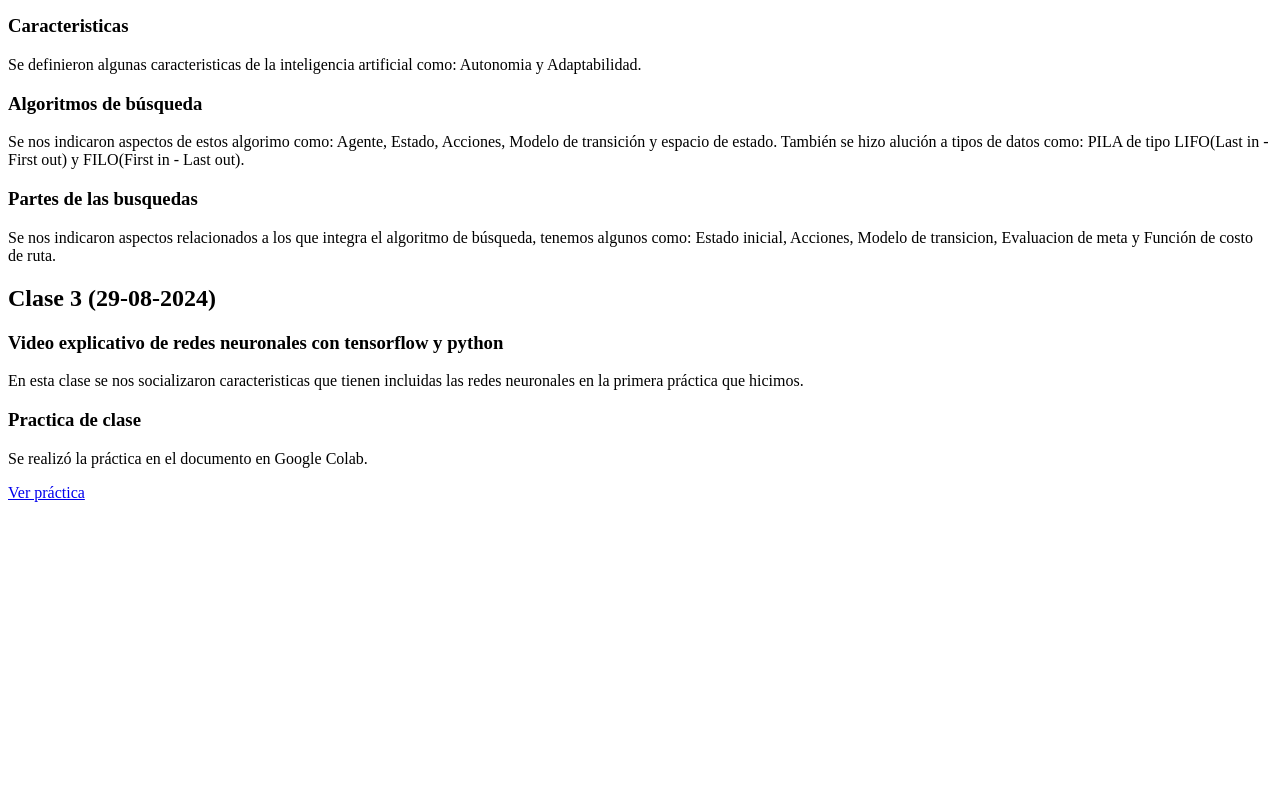
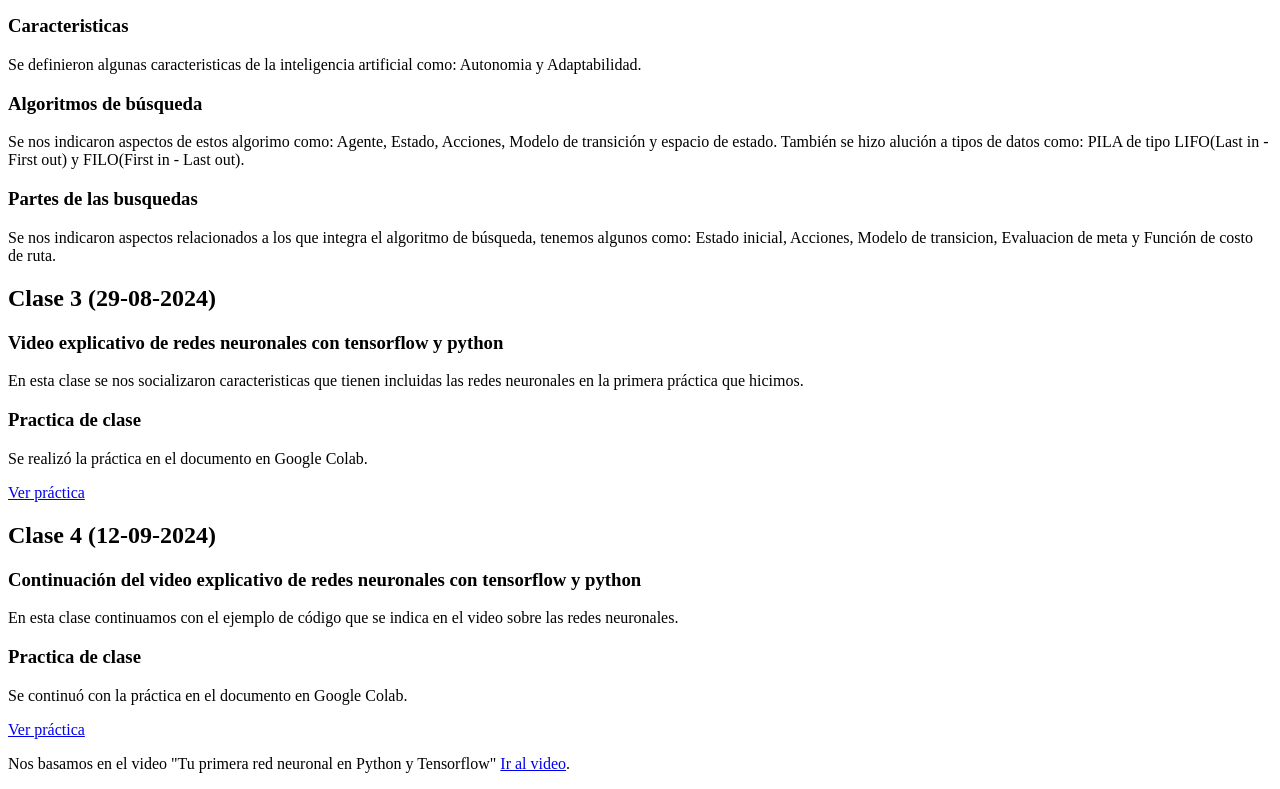
Before and after one commit to Sebasdroid98/Inteligencia-artificial, a plain HTML site: page index.html in a window 1280 px wide. Shown: the part 404-1193 px from the top of the page. Before the commit the page ends 914 px from the top, so only its background shows below. Drawn offline with Linux system fonts and the light colour scheme.

Commit message:
Resumen clase 12092024 parte 1

```diff
--- a/index.html
+++ b/index.html
@@ -55,5 +55,16 @@
             <a href="https://colab.research.google.com/drive/1ujM9_nmnx4jEgDWAUkmhn0i5l_HFt4Yo?usp=sharing" target="_blank">Ver práctica</a>
         </article>
     </section>
+    <section>
+        <h1>Clase 4 (12-09-2024)</h1>
+        <article>
+            <h3>Continuación del video explicativo de redes neuronales con tensorflow y python</h3>
+            <p>En esta clase continuamos con el ejemplo de código que se indica en el video sobre las redes neuronales.</p>
+            <h3>Practica de clase</h3>
+            <p>Se continuó con la práctica en el documento en Google Colab.</p>
+            <a href="https://colab.research.google.com/drive/1ujM9_nmnx4jEgDWAUkmhn0i5l_HFt4Yo?usp=sharing" target="_blank">Ver práctica</a>
+            <p>Nos basamos en el video "Tu primera red neuronal en Python y Tensorflow" <a href="https://youtu.be/iX_on3VxZzk?si=RONhm2yuo1cUd4EU" target="_blank" rel="noopener noreferrer">Ir al video</a>.</p>
+        </article>
+    </section>
 </body>
 </html>
```
